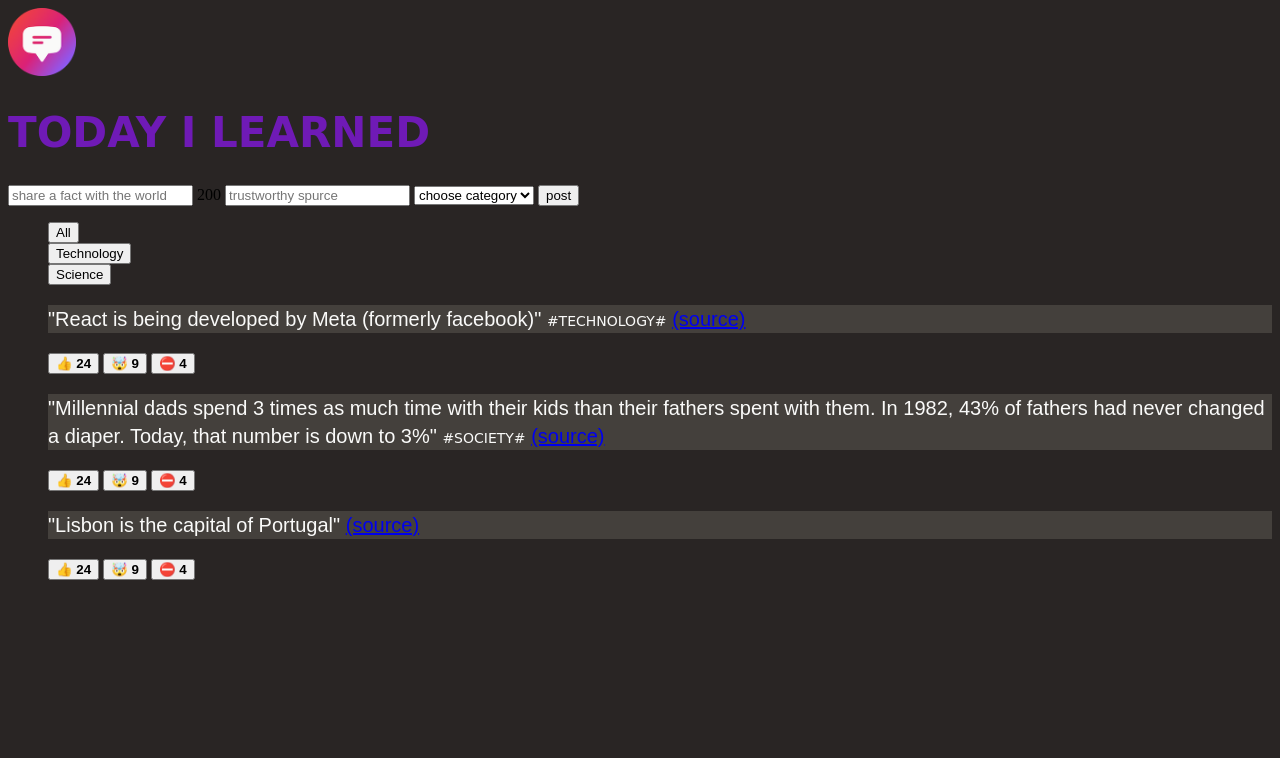
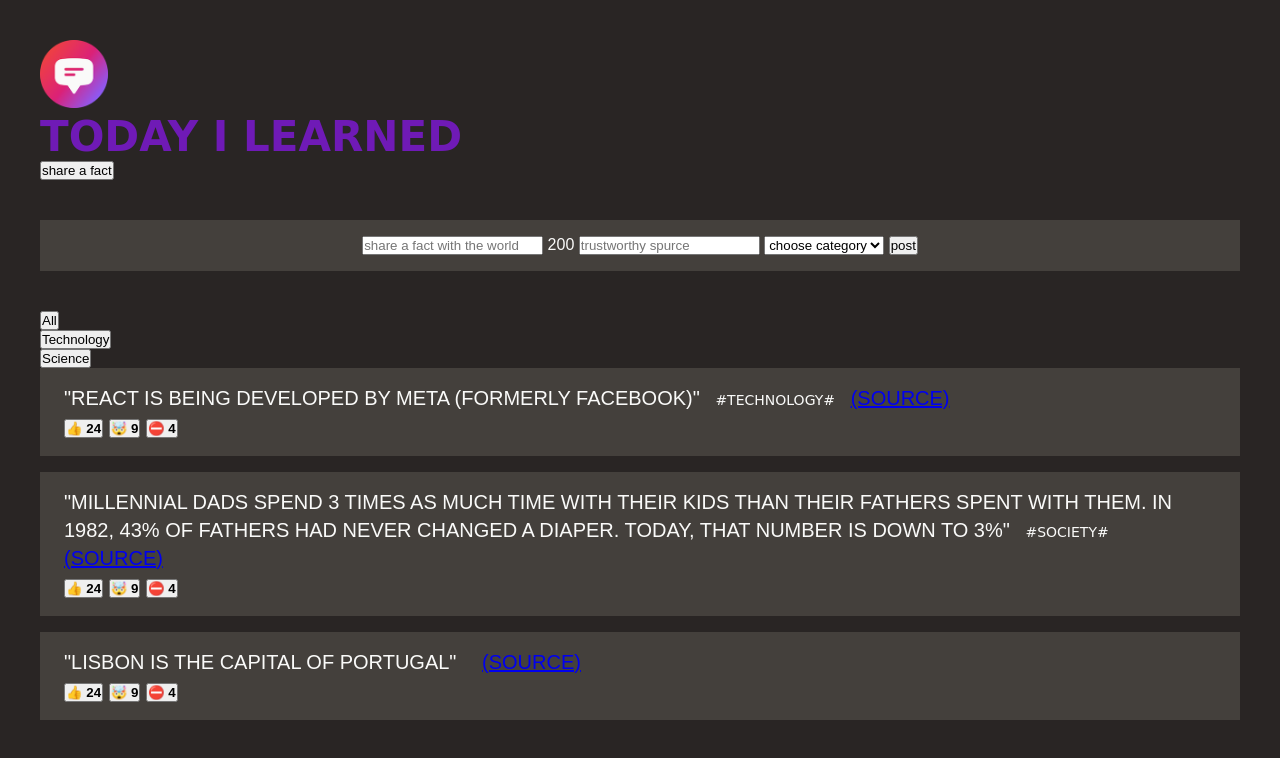
Before and after one commit to SimaGhanadiyan/Today-I-Learn-web-app-, a plain HTML site: page index.html in a window 1280 px wide. Drawn offline with Linux system fonts and the light colour scheme; a web font is replaced by a local one.

Commit message:
add padding and margin

```diff
--- a/data.js
+++ b/data.js
@@ -10,6 +10,7 @@ const CATEGORIES = [
 ];
 
 // color : #03001c , #301e67 , #5b8fb9 , #b6eada
+
 // color : #6F1AB6 , #3D1766 , #FF0032 , #CD0404
 const initialFacts = [
   {
--- a/index.html
+++ b/index.html
@@ -15,7 +15,7 @@
   </head>
   <body>
     <div class="container">
-      <header>
+      <header class="header">
         <img
           src="logo.png"
           height="68px"
@@ -23,8 +23,9 @@
           alt="today i leared logo"
         />
         <h1>Today I Learned</h1>
+        <button>share a fact</button>
       </header>
-      <form class="p">
+      <form class="factform">
         <input type="text" placeholder="share a fact with the world" />
         <span>200</span>
         <input type="text" placeholder="trustworthy spurce" />
@@ -45,8 +46,8 @@
         </aside>
         <section>
           <ul>
-            <li>
-              <p class="fact">
+            <li class="fact">
+              <p>
                 "React is being developed by Meta (formerly facebook)"
                 <span class="tag">#technology#</span>
                 <a href="https://opensource.fb.com/" target="_blank"
@@ -59,8 +60,8 @@
                 <button>⛔️ <strong> 4</strong></button>
               </div>
             </li>
-            <li>
-              <p class="fact">
+            <li class="fact">
+              <p>
                 "Millennial dads spend 3 times as much time with their kids than
                 their fathers spent with them. In 1982, 43% of fathers had never
                 changed a diaper. Today, that number is down to 3%"
@@ -77,8 +78,8 @@
                 <button>⛔️ <strong> 4</strong></button>
               </div>
             </li>
-            <li>
-              <p class="fact">
+            <li class="fact">
+              <p>
                 "Lisbon is the capital of Portugal"
                 <span class="tag"></span>
                 <a href="https://en.wikipedia.org/wiki/Lisbon" target="_blank"
--- a/style.css
+++ b/style.css
@@ -1,6 +1,28 @@
+* {
+  margin: 0;
+  padding: 0;
+  box-sizing: border-box;
+}
+
 body {
+  color: #fafaf9;
   background-color: #292524;
+  text-transform: uppercase;
+  font-family: "Sono", sans-serif;
+  padding: 40px;
 }
+
+.header {
+  margin-bottom: 40px;
+}
+
+.factform {
+  background-color: #44403c;
+  margin-bottom: 40px;
+  padding: 16px 40px;
+  text-align: center;
+}
+
 h1 {
   font-size: 42px;
   text-transform: uppercase;
@@ -11,22 +33,21 @@ h1 {
 .fact {
   font-size: 20px;
   line-height: 1.4;
-  font-family: "Sono", sans-serif;
-  color: #fafaf9;
   background-color: #44403c;
+  margin-bottom: 16px;
+  padding: 16px 24px;
 }
 
 .tag {
   text-transform: uppercase;
   font-size: 14px;
   font-family: "Coiny", cursive;
-  color: #fafaf9;
+  padding-top: 3px;
+  padding-left: 10px;
+  padding-right: 10px;
+  /* color: #fafaf9; */
 }
 
 ul {
   list-style: none;
 }
-
-.factform {
-  background-color: #44403c;
-}
```
